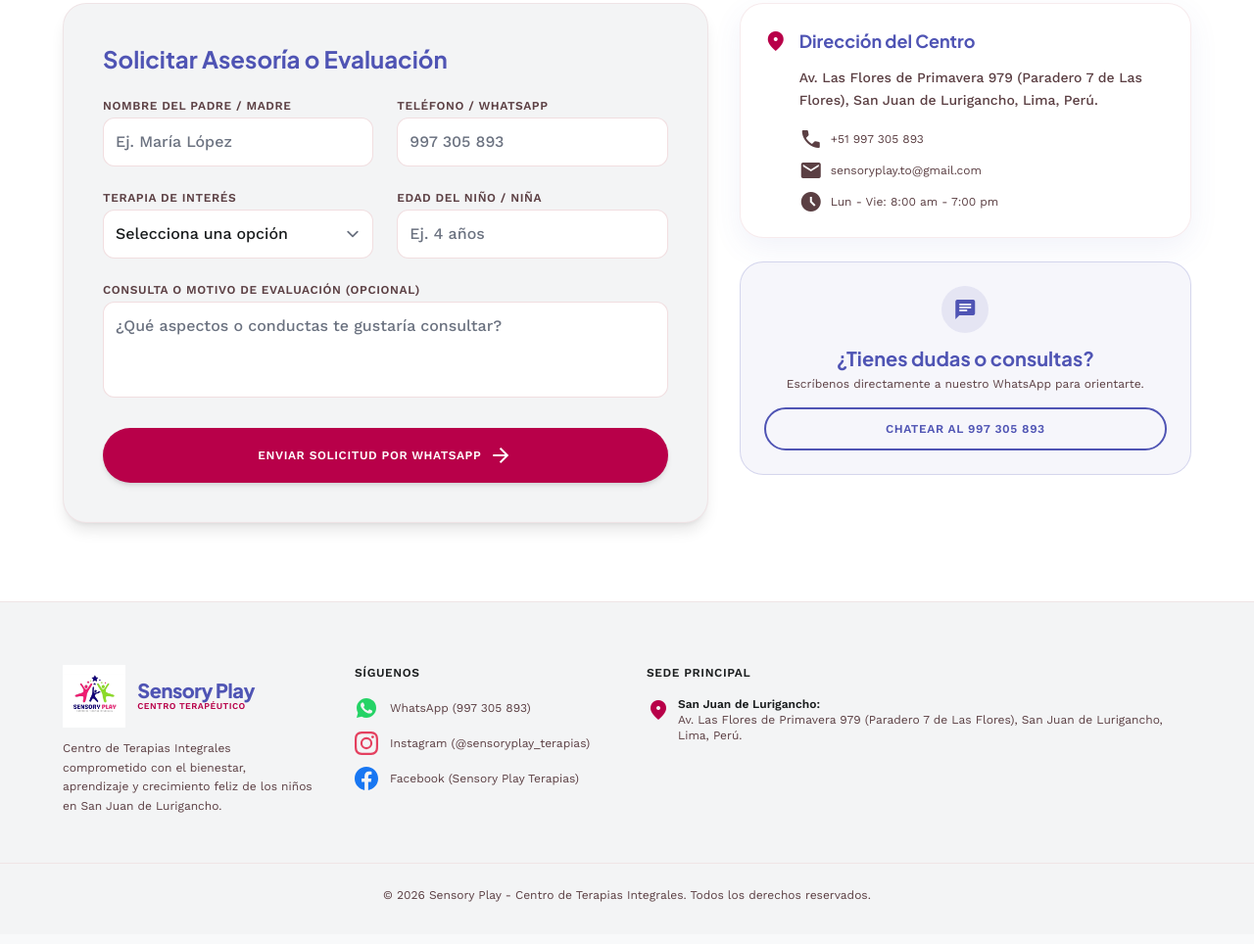
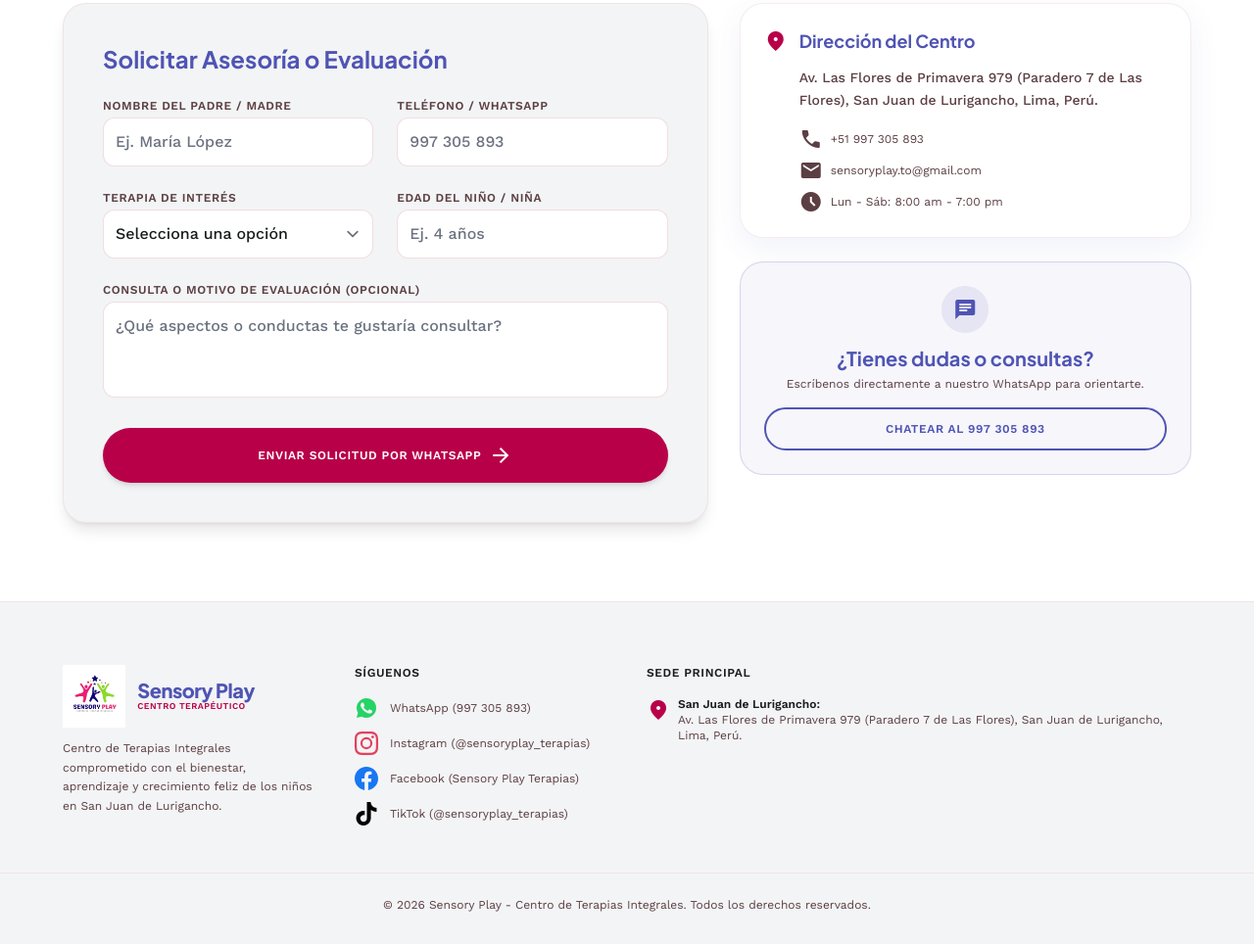
Before and after one commit to BryanRT28/Sensory-Play-maqueta, a website: page index.html in a window 1280 px wide. Shown: the part 7306-8270 px from the top of the page at 98% size. Drawn offline with nearby package versions, Linux system fonts and the light colour scheme.

Commit message:
Add files via upload

```diff
--- a/admin/config.yml
+++ b/admin/config.yml
@@ -30,3 +30,5 @@
               - { label: "Instagram URL", name: "instagram_url", widget: "string" }
               - { label: "Nombre Facebook (ej: Facebook (Sensory Play Terapias))", name: "facebook_name", widget: "string" }
               - { label: "Facebook URL", name: "facebook_url", widget: "string" }
+              - { label: "Usuario TikTok (ej: @sensoryplay_terapias)", name: "tiktok_user", widget: "string" }
+              - { label: "TikTok URL", name: "tiktok_url", widget: "string" }
--- a/data/contacto.json
+++ b/data/contacto.json
@@ -3,12 +3,14 @@
   "telefono_num": "51997305893",
   "direccion": "Av. Las Flores de Primavera 979 (Paradero 7 de Las Flores), San Juan de Lurigancho, Lima, Perú.",
   "distrito": "San Juan de Lurigancho",
-  "horario": "Lun -  Vie: 8:00 am - 7:00 pm",
+  "horario": "Lun - Sáb: 8:00 am - 7:00 pm",
   "correo": "sensoryplay.to@gmail.com",
   "redes": {
     "instagram_user": "@sensoryplay_terapias",
     "instagram_url": "https://www.instagram.com/sensoryplay_terapias",
     "facebook_name": "Facebook (Sensory Play Terapias)",
-    "facebook_url": "https://www.facebook.com/profile.php?id=61554241791972"
+    "facebook_url": "https://www.facebook.com/profile.php?id=61554241791972",
+    "tiktok_user": "@sensoryplay_terapias",
+    "tiktok_url": "https://www.tiktok.com/@sensoryplay_terapias"
   }
 }
--- a/index.html
+++ b/index.html
@@ -965,6 +965,14 @@
                             <span id="footer-fb-text">Facebook (Sensory Play Terapias)</span>
                         </a>
                     </li>
+                    <li>
+                        <a id="footer-tiktok-link" href="https://www.tiktok.com/@sensoryplay_terapias" target="_blank" rel="noopener noreferrer" class="hover:text-primary transition-colors flex items-center gap-3">
+                            <div class="w-6 h-6 flex items-center justify-center shrink-0">
+                                <svg class="w-6 h-6 text-black dark:text-white" fill="currentColor" viewBox="0 0 24 24" aria-hidden="true"><path d="M12.525.02c1.31-.02 2.61-.01 3.91-.02.08 1.53.63 3.09 1.75 4.17 1.12 1.11 2.7 1.62 4.24 1.79v4.03c-1.44-.05-2.89-.35-4.2-.97-.57-.26-1.1-.59-1.62-.93-.01 2.92.01 5.84-.02 8.75-.08 1.4-.54 2.79-1.35 3.94-1.31 1.92-3.58 3.17-5.91 3.21-1.43.08-2.86-.31-4.08-1.03-2.02-1.19-3.44-3.37-3.65-5.71-.02-.5-.03-1-.01-1.49.18-1.9 1.12-3.72 2.58-4.96 1.66-1.44 3.98-2.13 6.15-1.72.02 1.48-.04 2.96-.04 4.44-.99-.32-2.15-.23-3.02.37-.63.41-1.11 1.04-1.36 1.75-.21.51-.24 1.07-.14 1.61.24 1.64 1.82 3.02 3.5 2.87 1.12-.01 2.19-.66 2.77-1.61.19-.33.4-.67.41-1.06.1-1.79.06-3.57.07-5.36.01-4.03-.01-8.05.02-12.07z"/></svg>
+                            </div>
+                            <span id="footer-tiktok-text">TikTok (@sensoryplay_terapias)</span>
+                        </a>
+                    </li>
                 </ul>
             </div>
 
@@ -1085,6 +1093,15 @@
                         const footerFbLink = document.getElementById('footer-fb-link');
                         if (footerFbLink) footerFbLink.href = data.redes.facebook_url;
                     }
+                    if (data.redes.tiktok_user) {
+                        const footerTiktokText = document.getElementById('footer-tiktok-text');
+                        if (footerTiktokText) footerTiktokText.textContent = `TikTok (${data.redes.tiktok_user})`;
+                    }
+
+                    if (data.redes.tiktok_url) {
+                        const footerTiktokLink = document.getElementById('footer-tiktok-link');
+                        if (footerTiktokLink) footerTiktokLink.href = data.redes.tiktok_url;
+                    }
                 }
             } catch (err) {
                 console.log("Usando datos estáticos predeterminados.");
```
